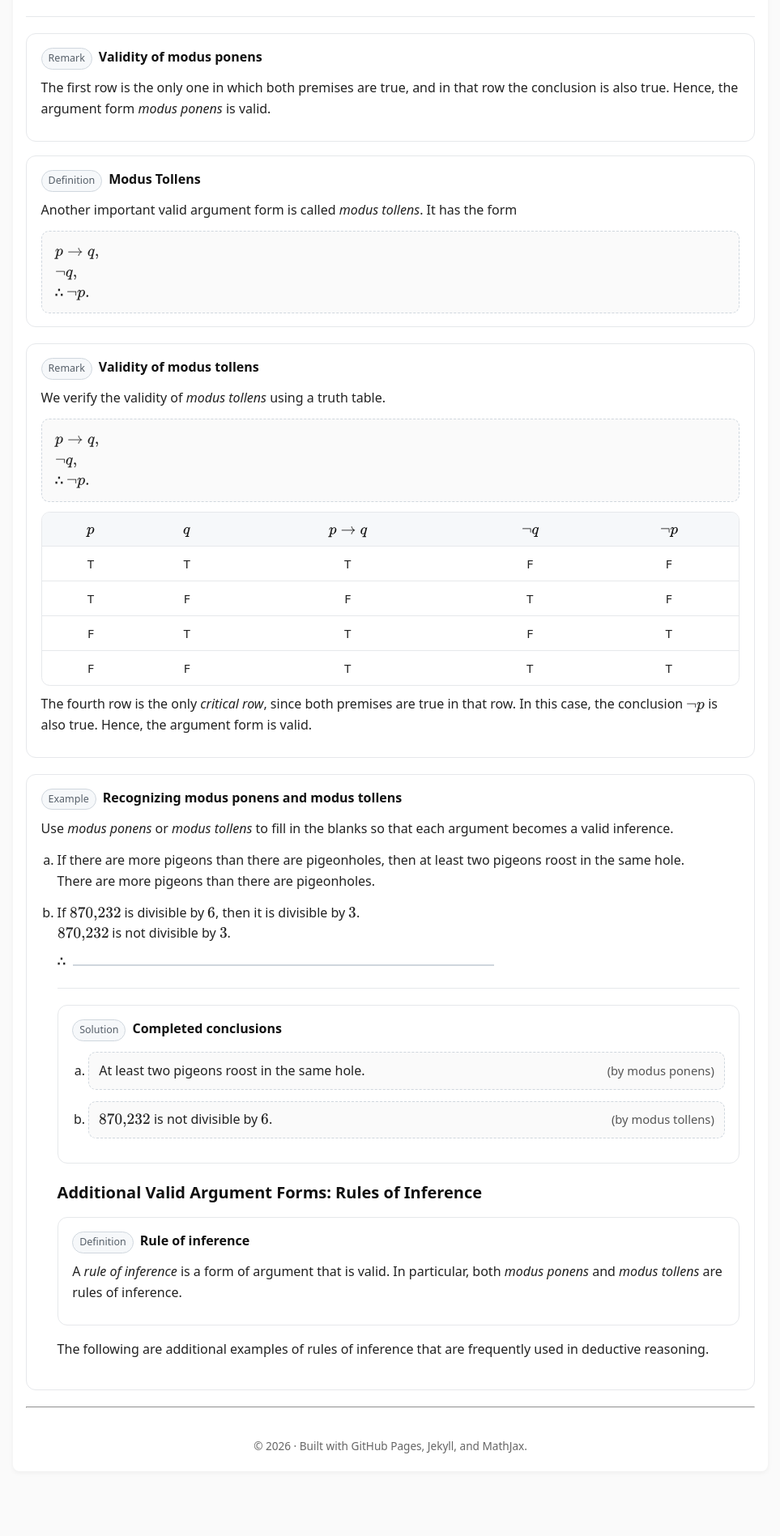
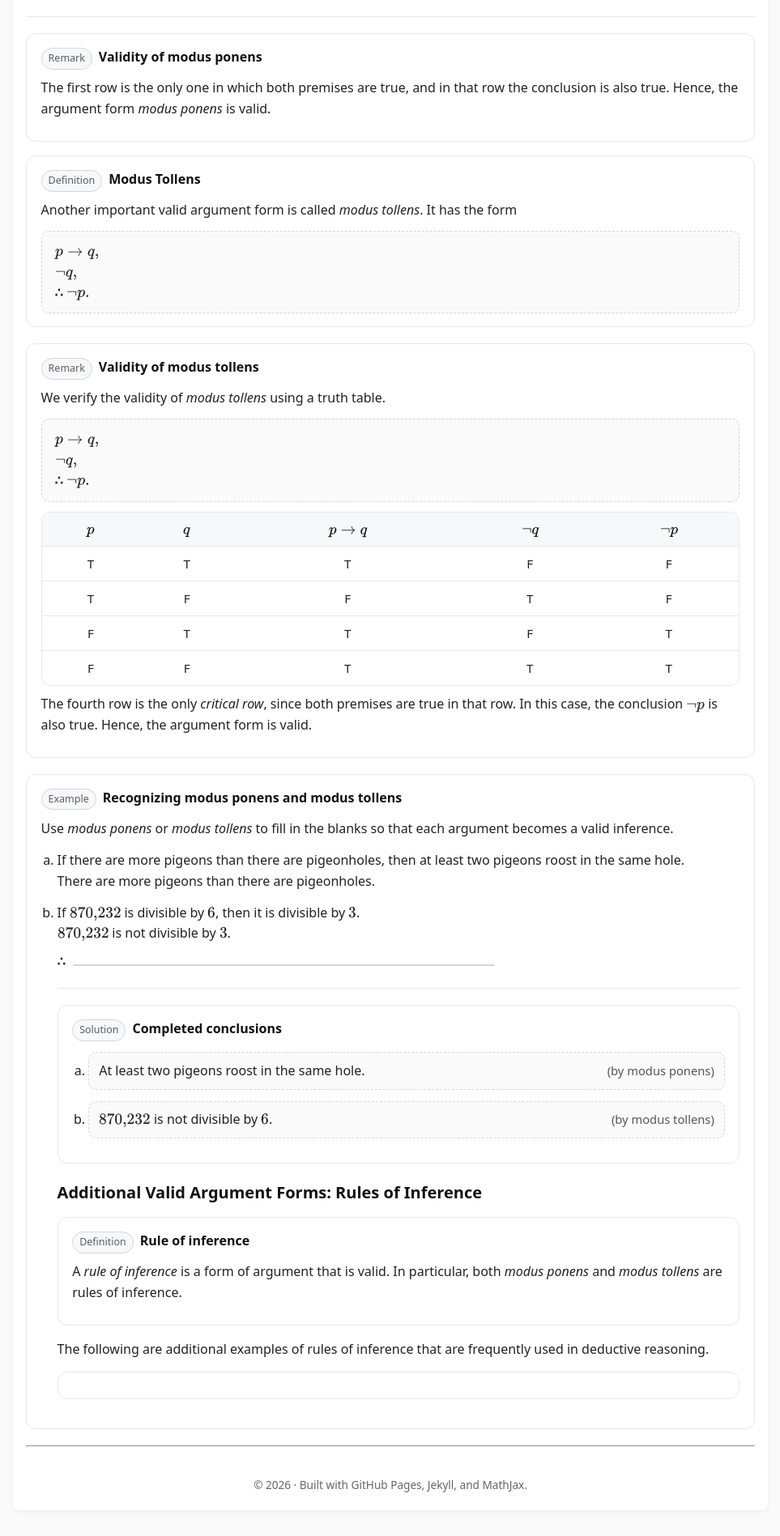
Before and after one commit to SaleemKamaludin/SaleemKamaludin.github.io, a Jekyll site: the page built from courses/comp1604/lecture-notes/lecture-01/index.md, in a window 1280 px wide. Shown: the part 4396-6293 px from the top of the page at 81% size, without its empty margins (158-1121 px from the left). Built offline with Jekyll 4.4.1, drawn with Linux system fonts in a browser that asks for light colours; before the commit the page ends 6245 px from its top, so only the background shows below that.

Commit message:
Update index.md

```diff
--- a/courses/comp1604/lecture-notes/lecture-01/index.md
+++ b/courses/comp1604/lecture-notes/lecture-01/index.md
@@ -1815,3 +1815,4 @@ used in deductive reasoning.
 
 
   <!-- Example: Generalization -->
+  <div class="box" id="ex-generalization">
```
